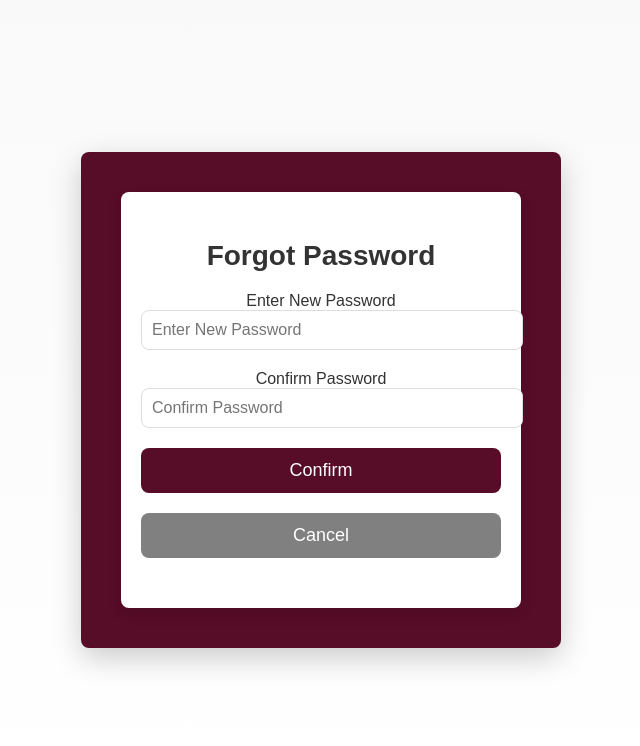
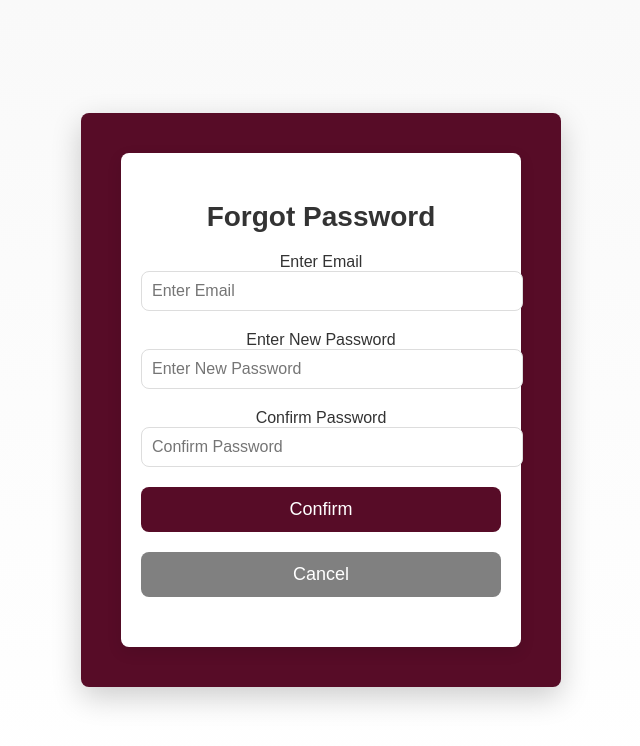
Before and after one commit to SaadThaplawala/Carpool, a React (Vite) app in the folder Frontend/carpool/: page /forgot-password in a window 1280 px wide. Shown: the top 746 px of the page, without its empty margins (319-959 px from the left). Built offline with nearby package versions, Linux system fonts and the light colour scheme.

Commit message:
ForgotPasswordScreen updated

```diff
--- a/Frontend/carpool/src/ForgotPasswordScreen.jsx
+++ b/Frontend/carpool/src/ForgotPasswordScreen.jsx
@@ -5,11 +5,23 @@ import "./ForgotPasswordScreen.css";
 const ForgotPasswordScreen = () => {
   const [message, setMessage] = useState("");
   const [messageType, setMessageType] = useState("");
+  const [email, setEmail] = useState("");
   const [password, setPassword] = useState("");
   const [confirmPassword, setConfirmPassword] = useState("");
   const navigate = useNavigate(); // Using navigate hook to redirect
 
+  const validateEmail = (email) => {
+    const emailRegex = /^[a-zA-Z0-9._%+-]+@(khi\.iba\.edu\.pk|iba\.edu\.pk)$/;
+    return emailRegex.test(email);
+  };
+
   const handleConfirm = () => {
+    if (!validateEmail(email)) {
+      setMessage("Wrong Email Format");
+      setMessageType("error");
+      return;
+    }
+
     if (password === confirmPassword) {
       setMessage("Password changed successfully.");
       setMessageType("success");
@@ -45,6 +57,14 @@ const ForgotPasswordScreen = () => {
           <h1>Forgot Password</h1>
         </div>
         <div className="forgot-password-body">
+          <label className="input-label">Enter Email</label>
+          <input
+            type="email"
+            className="input-field"
+            placeholder="Enter Email"
+            value={email}
+            onChange={(e) => setEmail(e.target.value)}
+          />
           <label className="input-label">Enter New Password</label>
           <input
             type="password"
```
